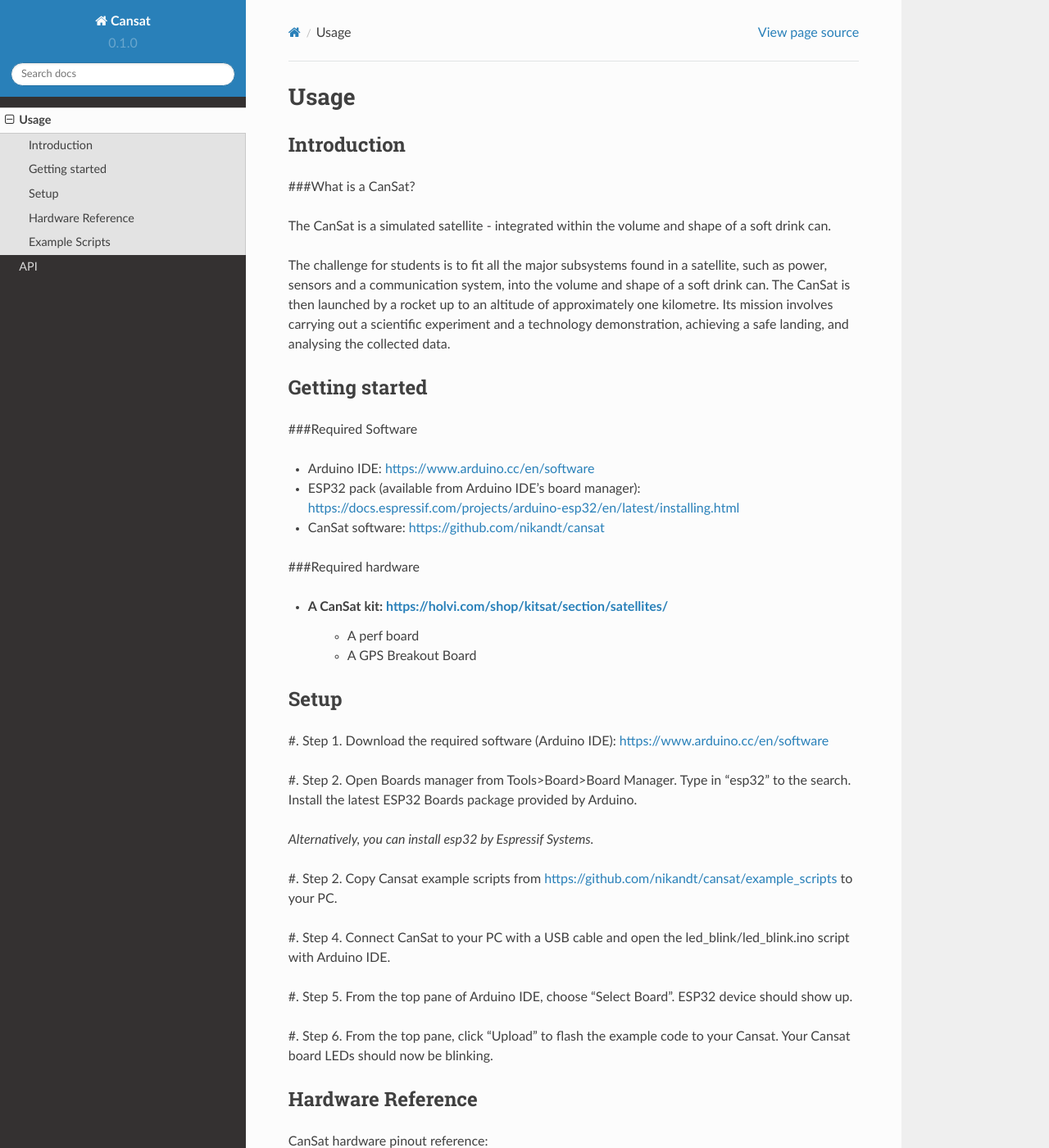
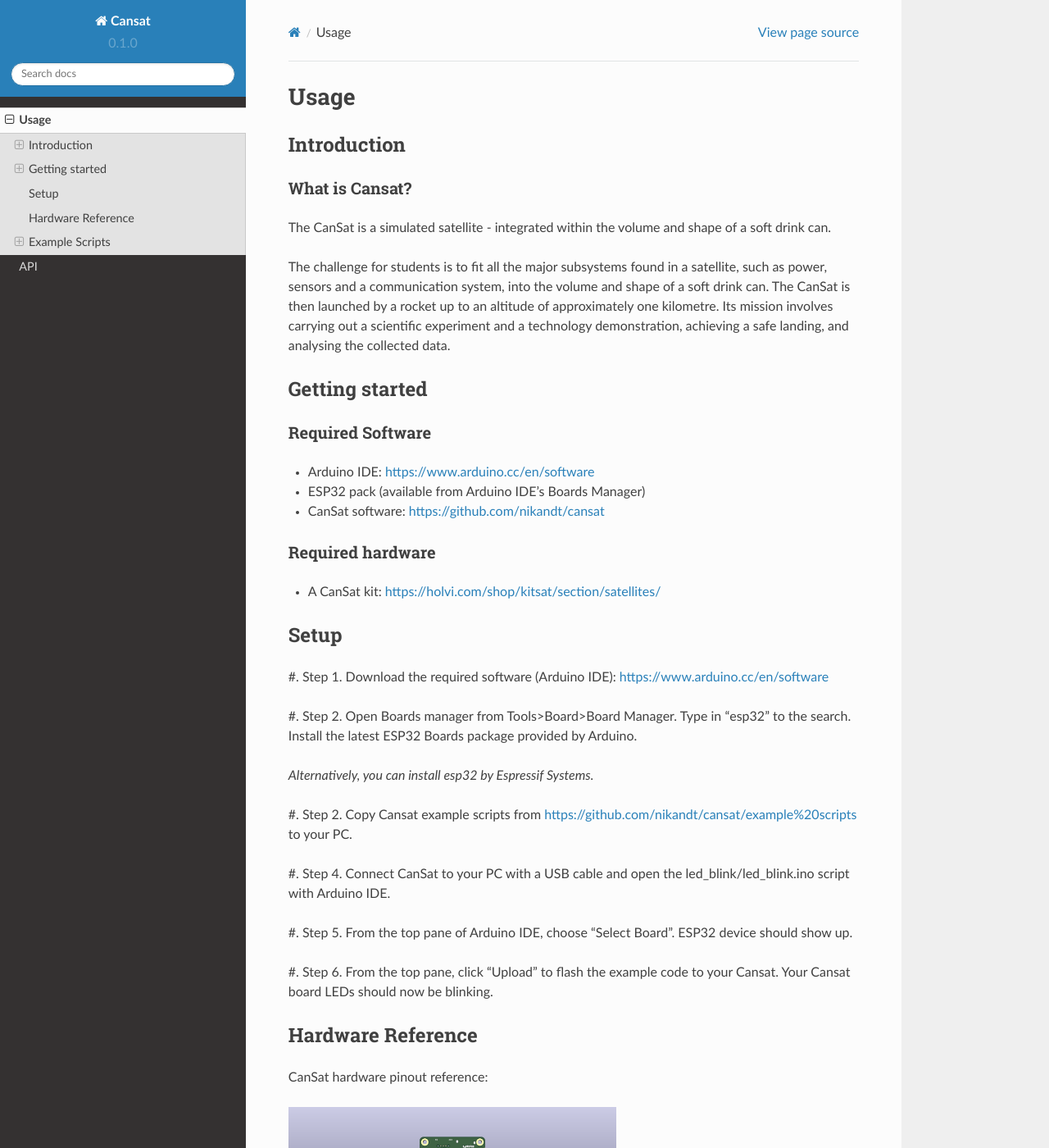
Before and after one commit to nikandt/cansat, a Sphinx documentation site: the page built from docs/source/usage.rst, in a window 1280 px wide and 1400 px high. Shown: the whole window at 82% size. Built offline with Sphinx 7.4.7 and the Read the Docs theme 2.0.0, drawn with Linux system fonts in a browser that asks for light colours; some of the changed text lies outside the part shown.

Commit message:
usage.rst formatting syntax

```diff
--- a/docs/source/usage.rst
+++ b/docs/source/usage.rst
@@ -11,7 +11,8 @@
 Introduction
 ------------
 
-###What is a CanSat?
+What is Cansat?
+***************
 
 The CanSat is a simulated satellite - integrated within the volume and shape of a soft drink can.
 
@@ -24,17 +25,17 @@
 Getting started
 ---------------
 
-###Required Software
+Required Software
+*****************
 
 * Arduino IDE: https://www.arduino.cc/en/software
-* ESP32 pack (available from Arduino IDE's board manager): https://docs.espressif.com/projects/arduino-esp32/en/latest/installing.html
+* ESP32 pack (available from Arduino IDE's Boards Manager)
 * CanSat software: https://github.com/nikandt/cansat
 
-###Required hardware
+Required hardware
+*****************
 
 * A CanSat kit: https://holvi.com/shop/kitsat/section/satellites/
-	* A perf board
-	* A GPS Breakout Board
 
 
 Setup
@@ -49,7 +50,7 @@
 *Alternatively, you can install esp32 by Espressif Systems.*
 
 #. Step 2.
-Copy Cansat example scripts from https://github.com/nikandt/cansat/example_scripts to your PC.
+Copy Cansat example scripts from https://github.com/nikandt/cansat/example%20scripts to your PC.
 
 #. Step 4.
 Connect CanSat to your PC with a USB cable and open the led_blink/led_blink.ino script with Arduino IDE.
@@ -80,7 +81,8 @@
 Example Scripts
 ---------------
 
-###Receiver example
+Receiver example
+****************
 
 .. code-block:: C++
 
```
Also changed, not shown: other parts of docs/source/usage.rst (+4 -1 lines).
